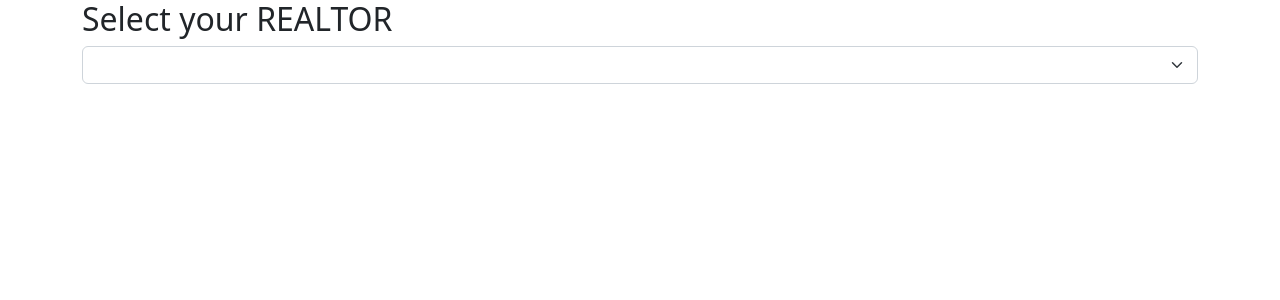
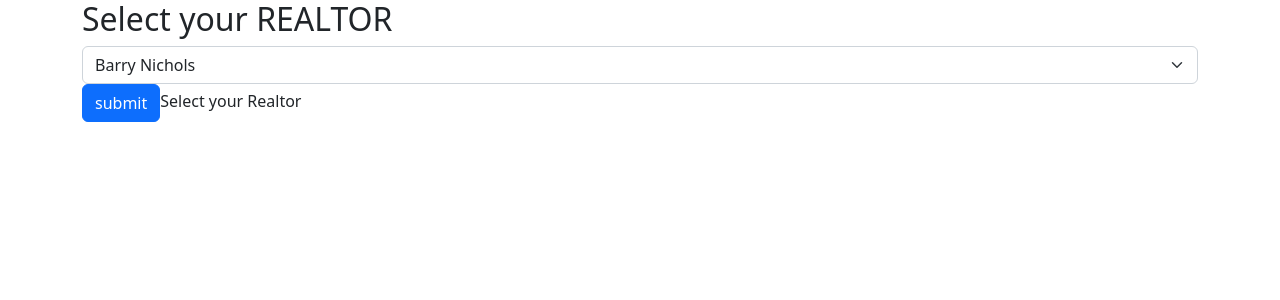
Before and after one commit to CGJohnson112/Real_Estate_PHP_MySQL, a PHP site: page / in a window 1280 px wide. Shown: the top 300 px of the page. Run offline with PHP 8.4, Linux system fonts and the light colour scheme; data comes from the database, SQL or seed files in the repository.

Commit message:
fixed select menu on index page to refer to selected agent's page, cleaned up some excess spacing and code

```diff
--- a/db.php
+++ b/db.php
@@ -23,13 +23,16 @@
     $encoded_data = json_encode($products, JSON_PRETTY_PRINT | JSON_UNESCAPED_UNICODE | JSON_NUMERIC_CHECK);
     file_put_contents($file_name, $encoded_data);
 
-//used to select the number of agent you want to pull up
-$queryNum = 2;
-
 //make query for all the agentsfor index select menu
 $sqll = "SELECT * FROM agents";
 $printAgents = $mysqli->query($sqll);
 
+//if select is pressed, the data under this isset will be displayed based on your selection;
+if(isset($_POST['submit'])) {
+  $queryNum = $_POST['pid'];
+
+  //used to select the number of agent you want to pull up
+  //$queryNum = $selectAgent;
       //make one query for one image of the agent you want to show
       $sql ="SELECT agents.name, agents.image
       FROM agents WHERE agents.agent_id = $queryNum";
@@ -41,16 +44,6 @@
       WHERE agents.agent_id = homes.agent_id AND agents.agent_id = $queryNum";
 
       $result = $mysqli->query($sql2);
-
-
-//make query to display the single home you want to view from agent's page
-if(isset($_GET['id'])) {
-  $homeshowSql = "SELECT * FROM homes WHERE homes.id =" . $_GET['id'];
-  $homeResult = $mysqli->query($homeshowSql);
-} else {
-  $id =3;
-}
-
         ///these queries must be forced into strings **************************************
         //make third query for amount of total sales of each agent
         $sql3 = mysqli_query($mysqli, "SELECT SUM(homes.cost) AS cost FROM agents, homes WHERE agents.agent_id = homes.agent_id AND agents.agent_id = $queryNum");
@@ -68,7 +61,6 @@
         //converts data to string by fetch
         $resultTotSales = mysqli_fetch_assoc($sql5);
         $resultTotSales = $resultTotSales['cost'];
-
 
         //make sixth query for average sales of entire company
         $sql6 = mysqli_query($mysqli, "SELECT ROUND (AVG(homes.cost), 2) AS cost FROM homes");
@@ -92,5 +84,13 @@
         //var_dump($resultIndividMedSales);
 
         $mysqli->close();
+}
 
+//make query to display the single home you want to view from agent's page
+if(isset($_GET['id'])) {
+  $homeshowSql = "SELECT * FROM homes WHERE homes.id =" . $_GET['id'];
+  $homeResult = $mysqli->query($homeshowSql);
+} else {
+  $id =3;
+}
 ?>
--- a/home_page.php
+++ b/home_page.php
@@ -20,7 +20,6 @@
 <h1>This is the house of your dreams you just selected!</h1>
 <?php
 
-
 while ($row = $homeResult -> fetch_assoc())
 {
   ?>
--- a/index.php
+++ b/index.php
@@ -16,23 +16,23 @@
 <?php include 'db.php'?>
 <div class="container">
     <h2>Select your REALTOR</h2>
-<form action="">
-<select class="form-select" aria-label="Default select example">
+<form action="./realtor_select.php" method="POST">
+<select class="form-select" name="pid">
 
 <?php
 while ($row = $printAgents -> fetch_assoc())
 {
     ?>
-        <option></option>
-            <option value="<?php echo $row['id'];?>"><?php echo $row['name'];?></option>
 
+            <option type="text" name="pid" value=<?php echo $row['id'];?>><?php echo $row['name'];?></option>
 
             <?php
 }
 ?>
+
 </select>
 
-
+<input type="submit" name="submit" value="submit" class="btn btn-primary">Select your Realtor</input>
 </form>
 
 
--- a/realtor_select.php
+++ b/realtor_select.php
@@ -13,6 +13,7 @@
 <body>
 
 <?php include 'db.php'?>
+
 <div class="container">
 <p>Today's total sales:<span> $ <b><?php echo number_format($resultTotSales) ; ?></span></b></p>
 
@@ -60,7 +61,7 @@
 
     <tr>
 
-    <!--working on getting the link to display this individual property on a separate page-->
+    <!--link to display this individual property on a separate page-->
       <td><a href ="./home_page.php?id=<?php echo $row['id'];?>"><?php echo $row['address'];?> <?php echo $row['id'];?> </a></td>
       <td> $ <?php echo number_format($row['cost']);?></td>
     </tr>
```
Lines whose indentation alone changed are shown as unchanged.
